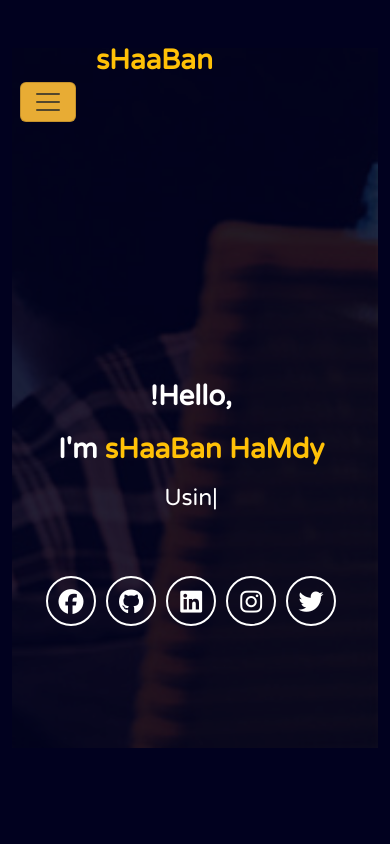
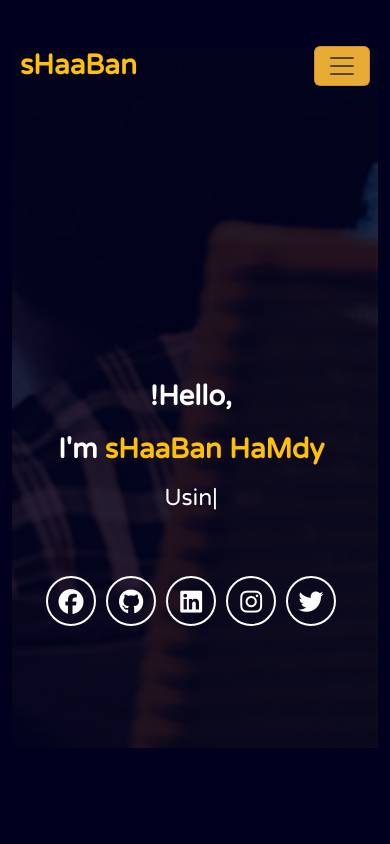
Before and after one commit to ShaabanHamdy/My-Portfolio, a React (Create React App) app: page / in a window 390 px wide. Shown: the top 844 px of the page. Built offline with nearby package versions, Linux system fonts and the light colour scheme.

Commit message:
first commit

```diff
--- a/src/Components/Navbar/Navbar.jsx
+++ b/src/Components/Navbar/Navbar.jsx
@@ -35,13 +35,14 @@ const Navbar = () => {
 
   return (
     <>
-      <nav className="navbar navbar-expand-lg fs-4    ">
+      <nav className="navbar navbar-expand-lg fs-4     ">
         <div
           ref={headerRef}
           className={`container-fluid ${style.header}  `}
         >
           <a
-            className={`${style.navbarBoth} navbar-brand text-warning  fs-1 fw-bold mx-5 px-5 `}
+            className={`${style.navbarSH}
+            navbar-brand text-warning  fs-1 fw-bold  `}
             href="#HOME"
           >
             sHaaBan
--- a/src/Components/Navbar/navbar.module.css
+++ b/src/Components/Navbar/navbar.module.css
@@ -11,6 +11,9 @@
   -moz-transition: all 0.5s !important;
   -ms-transition: all 0.5s !important;
   -o-transition: all 0.5s !important;
+}
+.navbarSH{
+  margin: 0px 90px;
 }
 .btnTop {
   position: fixed;
@@ -63,13 +66,20 @@
   .navbarToggler {
     background-color: #e8ac34 !important;
   }
+  .navbarToggler {
+    margin: 0px 30px !important;
+  }
+  .navbarBot {
+    padding:  0px 90px !important;
+  }
 }
-@media screen and (max-width: 769px) {
+/* ======================================================================== */
+@media screen and (max-width: 770px) and (min-width: 500px) {
   .navbarToggler {
     background-color: #e8ac34 !important;
   }
-  .navbarBoth {
-    padding:  0px !important;
+  .navbarSH{
+    margin: 0px 20px;
   }
   .navbarBot {
     padding:  0px 30px !important;
@@ -77,10 +87,21 @@
   .navbarToggler {
     margin: 0px 20px !important;
   }
-  /* .btnTop {
-    position: fixed;
-    right: 20px;
-    bottom: 50px;
-    z-index: 99999;
-  } */
+
 }
+/* ============================================= */
+@media screen and (max-width: 500px) {
+  .navbarToggler {
+    background-color: #e8ac34 !important;
+  }
+  .navbarSH{
+    margin: 0px 20px;
+  }
+  .navbarBot {
+    padding:  0px 30px !important;
+  }
+  .navbarToggler {
+    margin: 0px 20px !important;
+  }
+
+}
```
Also changed, not shown: 1 other file (tests, documents, lock files or other folders).
